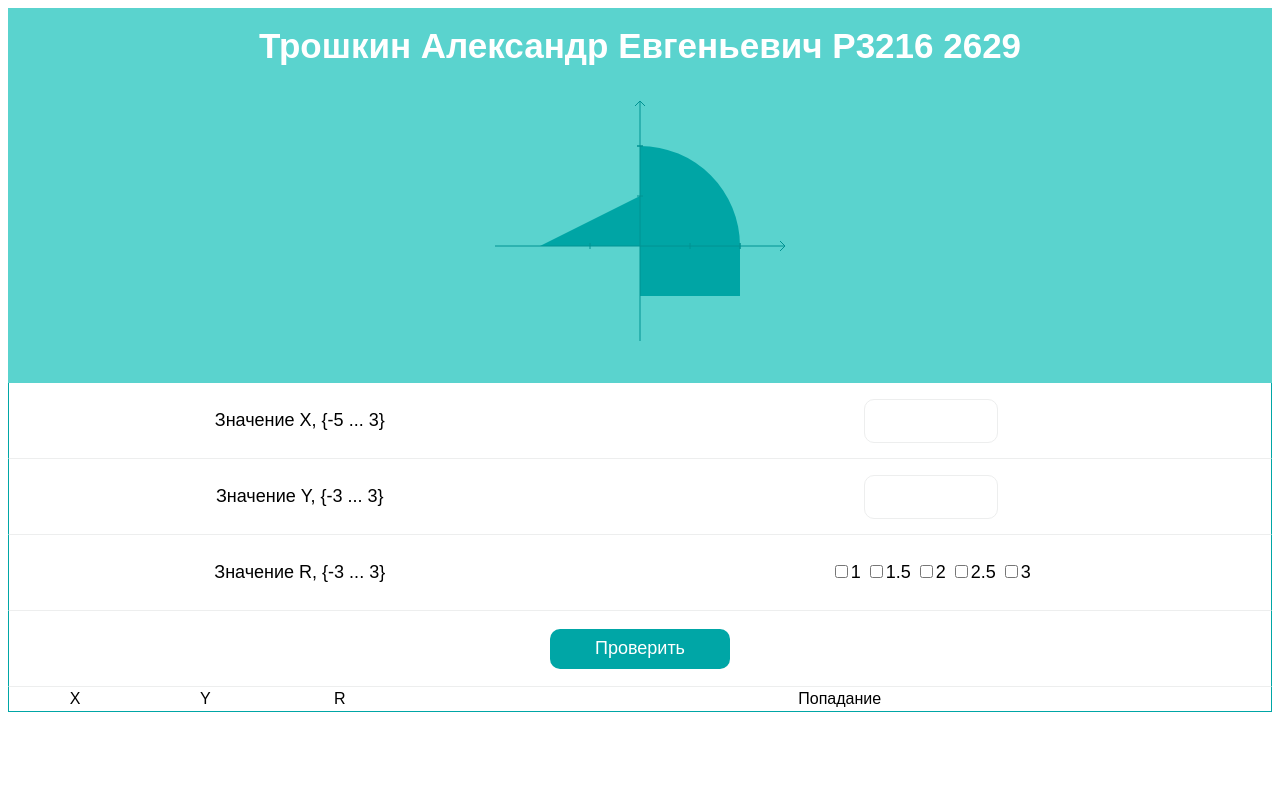
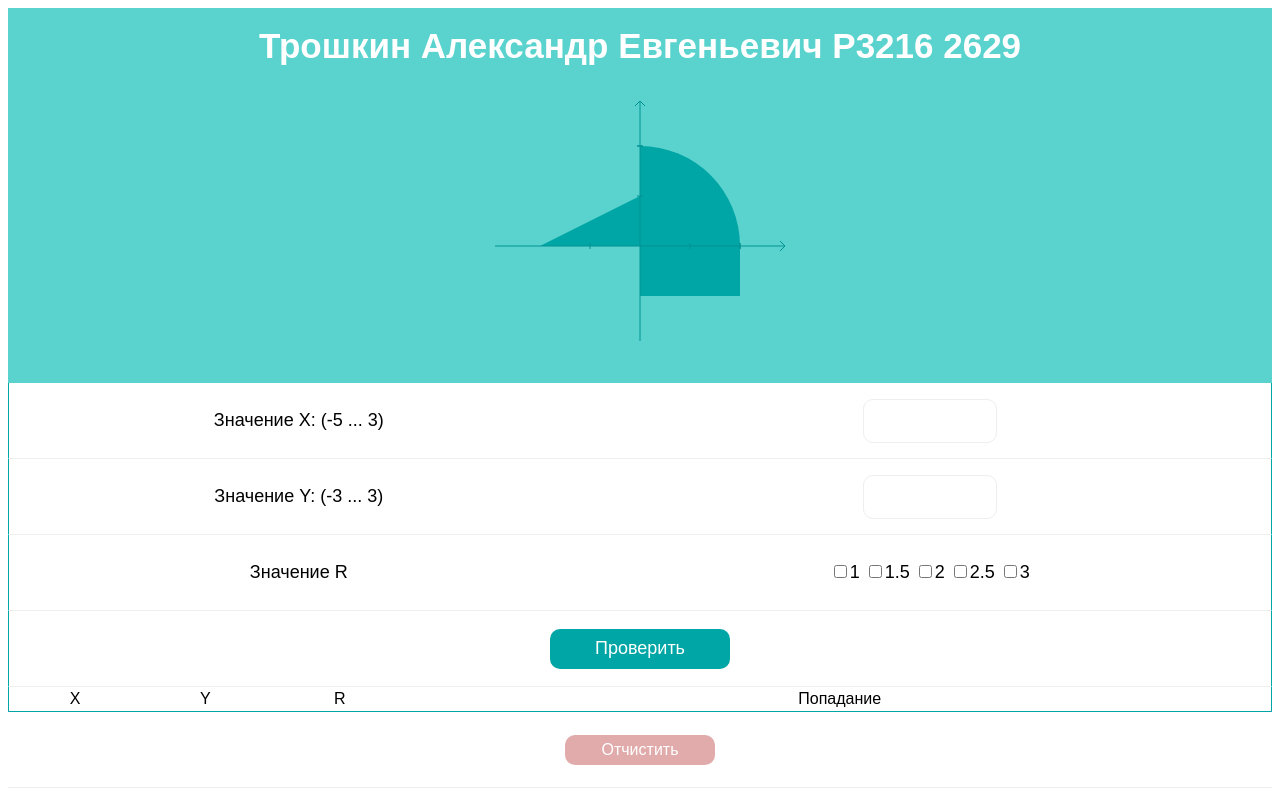
Before and after one commit to k1nd-cat/itmo, a PHP site: page / in a window 1280 px wide. Run offline with PHP 8.4, Linux system fonts and the light colour scheme.

Commit message:
add clear_button

```diff
--- a/sem3/lab1/file.html
+++ b/sem3/lab1/file.html
@@ -1,5 +1,6 @@
 <!DOCTYPE html>
 <html lang="en">
+
 <head>
     <meta charset="utf-8" />
     <title>Lab1_2629</title>
@@ -7,6 +8,7 @@
 </head>
 <body>
 <form action="index.php" method="post" onsubmit="return fullValidation()">
+
     <table class="table" border="0" cellpadding="0" cellspacing="0">
         <thead id="head">
         <tr>
@@ -15,20 +17,24 @@
             </th>
         </tr>
         </thead>
+
         <tbody>
             <tr id="canvas">
                 <td colspan="2"><canvas id='schedule' height="270px"></canvas></td>
             </tr>
+
             <tr class="values">
-            <td class="values"><label for="input_x" id="label_x">Значение X, {-5 ... 3}</label></td>
+                <td class="values"><label for="input_x" id="label_x">Значение X: (-5 ... 3)</label></td>
                 <td class="values_input"><input class="input_text" type="text" id="input_x" name="input_x"/></td>
             </tr>
+
             <tr class="values">
-            <td class="values"><label for="input_y" id="label_y">Значение Y, {-3 ... 3}</label></td>
+                <td class="values"><label for="input_y" id="label_y">Значение Y: (-3 ... 3)</label></td>
                 <td class="values_input"><input class="input_text" type="text" id="input_y" name="input_y"/></td>
             </tr>
+
             <tr class="values">
-            <td class="values"><label for="r1" id="label_r">Значение R, {-3 ... 3}</label></td>
+                <td class="values"><label for="r1" id="label_r">Значение R</label></td>
                 <td class="values_input">
                     <label>
                         <input type="checkbox" name="value_r[]" id="r1" value="1">1
@@ -47,11 +53,13 @@
                     </label>
                 </td>
             </tr>
+
             <tr>
                 <td colspan="2" id="button_str">
                     <button type="submit" id="check" name="button" onclick="isValidateValues()">Проверить</button>
                 </td>
             </tr>
+
             <tr>
                 <td colspan="2">
                     <table class="resul_table">
@@ -69,6 +77,12 @@
                     </table>
                 </td>
             </tr>
+
+        <tr>
+            <td colspan="2" id="button_clear_td">
+                <button type="submit" id="clear" name="button_clear" onclick="isButtonClearClicked()">Отчистить</button>
+            </td>
+        </tr>
         </tbody>
     </table>
 </form>
--- a/sem3/lab1/index.php
+++ b/sem3/lab1/index.php
@@ -1,8 +1,5 @@
 <?php
-
 session_start();
-
-// unset($_SESSION['cache']);
 
 if (!isset($_SESSION['cache'])) {
     $_SESSION['cache'] = array();
@@ -27,18 +24,14 @@ function checkPointInArea($x, $y, $r): bool {
     if ($x < 0 && $x > -1 * $r && $y > 0 && $y < $x / 2 + $r / 2 ||
         $x >= 0 && $y >= 0 && $x <= $r && $y <= $r && $y * $y + $x * $x <= $r * $r ||
         $x >= 0 && $x <= $r && $y <= 0 && $y >= -1 * $r / 2)
-    {
         $result = true;
-    }
 
     return $result;
 }
 
 function getPointResult($x, $y, $r) {
     if ($r == 1 || $r == 1.5 || $r == 2 || $r == 2.5 || $r == 3) {
-        $flag = true;
         $result = checkPointInArea($x, $y, $r);
-
         echo '<script>window._x = ', $x, ';', 'window._y = ', $y, ';', 'window._r = ', $r, ';', '</script>';
 
         // Добавление данных в таблицу
@@ -46,23 +39,35 @@ function getPointResult($x, $y, $r) {
     }
 }
 
-if (isset($_POST['input_x'])) {
+if (isset($_POST['button_clear'])) {
+    unset($_SESSION['cache']);
+} else {
+    if (isset($_POST['input_x']) && isset($_POST['input_y']) && isset($_POST['value_r'])) {
 
         $x = $_POST['input_x'];
         $y = $_POST['input_y'];
         $r = $_POST['value_r'];
+        $xFlag = false;
+        $yFlag = false;
         $rFlag = false;
 
-    if (!(isset($x) && isset($y) && isset($r))) {
-        echo '<script>alert(\'not valid value\')</script>';
-    } else {
+        $x = str_replace(",", ".", $x);
+        $y = str_replace(",", ".", $y);
 
-        if (is_numeric($x) && is_numeric($y))
-            if ($x >= -5 && $x <= 3 && $y >= -3 && $y <= 3)
-                $flag = true;
+        if (is_numeric($x))
+            if ($x > -3 && $x < 5)
+                $xFlag = true;
             else
-                echo '<script>alert(\'not valid values\')</script>';
+                echo '<script>alert(\'not valid value X\')</script>';
 
+        if ($xFlag)
+            if (is_numeric($y))
+                if ($y > -3 && $y < 3)
+                    $yFlag = true;
+                else
+                    echo '<script>alert(\'not valid value Y\')</script>';
+
+        if ($xFlag && $yFlag)
             for ($i = 0; $i < count($r); $i++) {
                 if (!($r[$i] == 1 || $r[$i] == 1.5 || $r[$i] == 2 || $r[$i] == 2.5 || $r[$i] == 3)) continue;
 
@@ -70,7 +75,7 @@ if (isset($_POST['input_x'])) {
                 $rFlag = true;
             }
 
-        if (!$rFlag)
+        if (!$rFlag && $xFlag && $yFlag)
             echo '<script>alert(\'not valid value R\')</script>';
     }
 }
--- a/sem3/lab1/scripts/validation.js
+++ b/sem3/lab1/scripts/validation.js
@@ -6,6 +6,7 @@ let buttonClearClicked = false;
 let validValues = false;
 
 function isButtonClearClicked() {
+    clearCustomValidity();
     buttonClearClicked = true;
 }
 
@@ -49,3 +50,14 @@ function checkR(valueR) {
     valueR[0].setCustomValidity("Выберите значение R");
     return false;
 }
+
+function clearCustomValidity() {
+    let x = document.getElementById("input_x");
+    let y = document.getElementById("input_y");
+    let r = document.querySelectorAll('input[type="checkbox"]');
+    x.setCustomValidity("");
+    x.reportValidity();
+    y.setCustomValidity("");
+    y.reportValidity();
+    r[0].setCustomValidity("");
+}
--- a/sem3/lab1/styles.css
+++ b/sem3/lab1/styles.css
@@ -73,6 +73,24 @@ button[name="button"] {
     font-family: Arial, serif;
 }
 
+[id=button_clear_td] {
+    height: 75px;
+    border-bottom: 1px solid rgb(237, 238, 238);
+    font-size: 18px;
+    font-family: Arial, serif;
+}
+
+[id=clear] {
+    height: 30px;
+    width: 150px;
+    border-radius: 10px;
+    background-color: rgba(165, 0, 0, 0.33);
+    color: white;
+    border: 0;
+    font-size: 16px;
+    font-family: Arial, serif;
+}
+
 #result_head {
     font-family: Arial, serif;
 }
```
Lines whose indentation alone changed are shown as unchanged.
